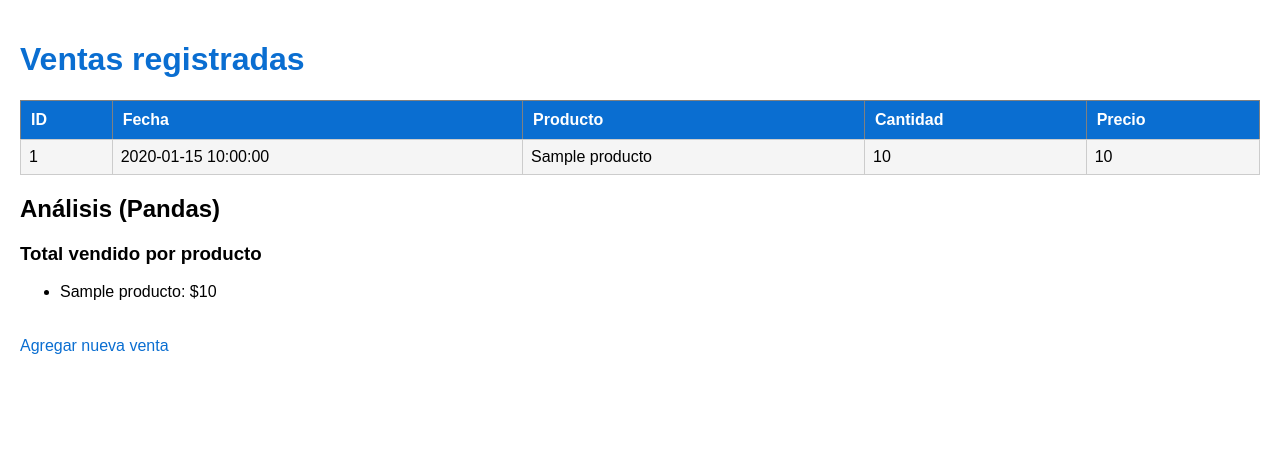
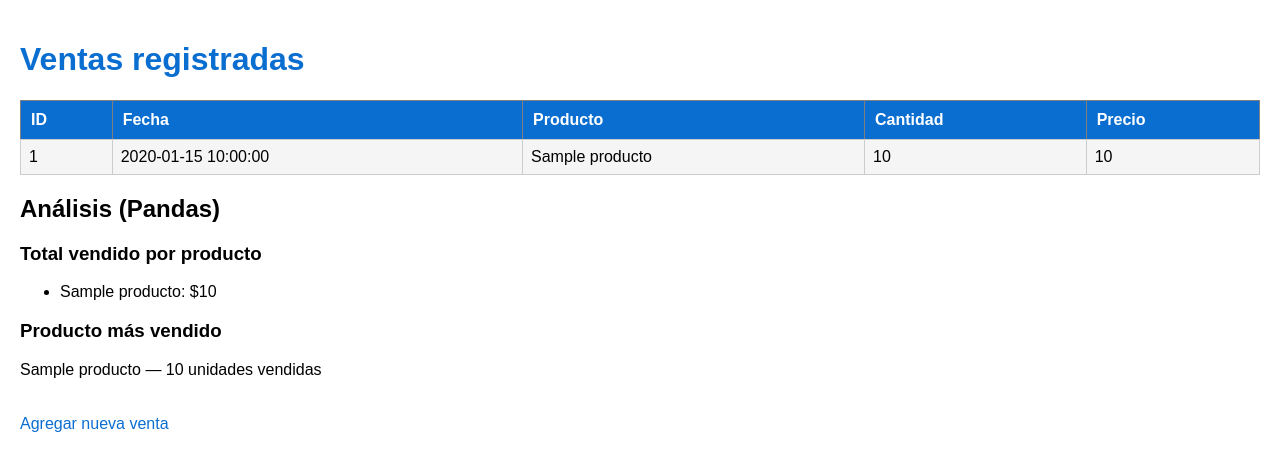
Before and after one commit to javiercordoba97/ventas-flask, a Flask app: template templates/ventas.html in a window 1280 px wide. Shown: the top 471 px of the page. Run offline with Flask 3, Linux system fonts and the light colour scheme; the template is opened without the code that fills it: most values are stand-ins (such as "Sample title", 1, 10 or a date in 2020).

Commit message:
producto mas vendido

```diff
--- a/app.py
+++ b/app.py
@@ -2,6 +2,7 @@ import csv
 from flask import Flask, render_template, request, redirect
 from services.mysql_service import execute_query, fetch_all
 from services.dataframe_service import ventas_por_producto
+from services.dataframe_service import ventas_por_producto, producto_mas_vendido
 
 app = Flask(__name__)
 
@@ -35,7 +36,9 @@ def ventas():
     # Análisis con pandas
     totales = ventas_por_producto()
 
-    return render_template("ventas.html", ventas=ventas, totales=totales)
+    mas_vendido = producto_mas_vendido()
+
+    return render_template("ventas.html", ventas=ventas, totales=totales, mas_vendido=mas_vendido)
 
 if __name__ == "__main__":
     app.run(debug=True)
--- a/templates/ventas.html
+++ b/templates/ventas.html
@@ -34,6 +34,10 @@
       <li>{{ producto }}: ${{ total }}</li>
     {% endfor %}
   </ul>
+  <h3>Producto más vendido</h3>
+<p>
+  {{ mas_vendido.producto }} — {{ mas_vendido.cantidad }} unidades vendidas
+</p>
 
   <p><a href="/">Agregar nueva venta</a></p>
 </body>
```
Also changed, not shown: services/dataframe_service.py (+7 -0 lines).
